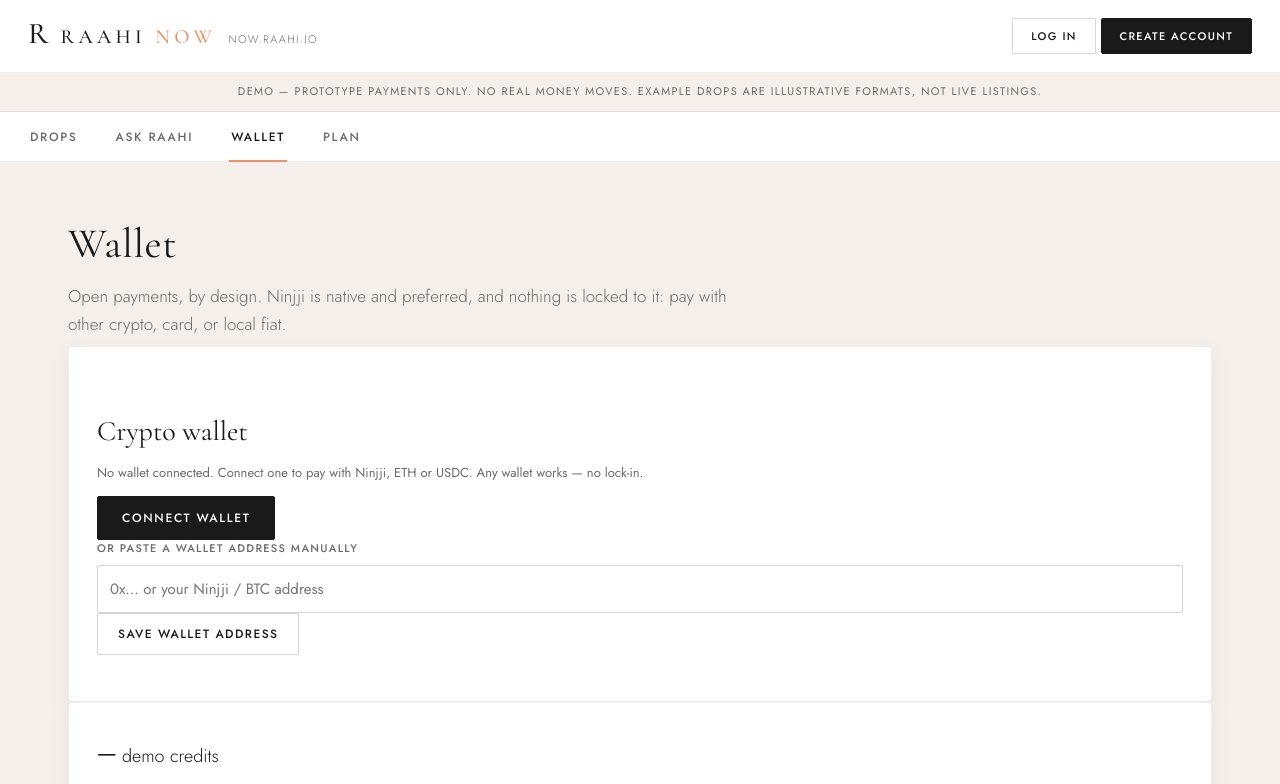
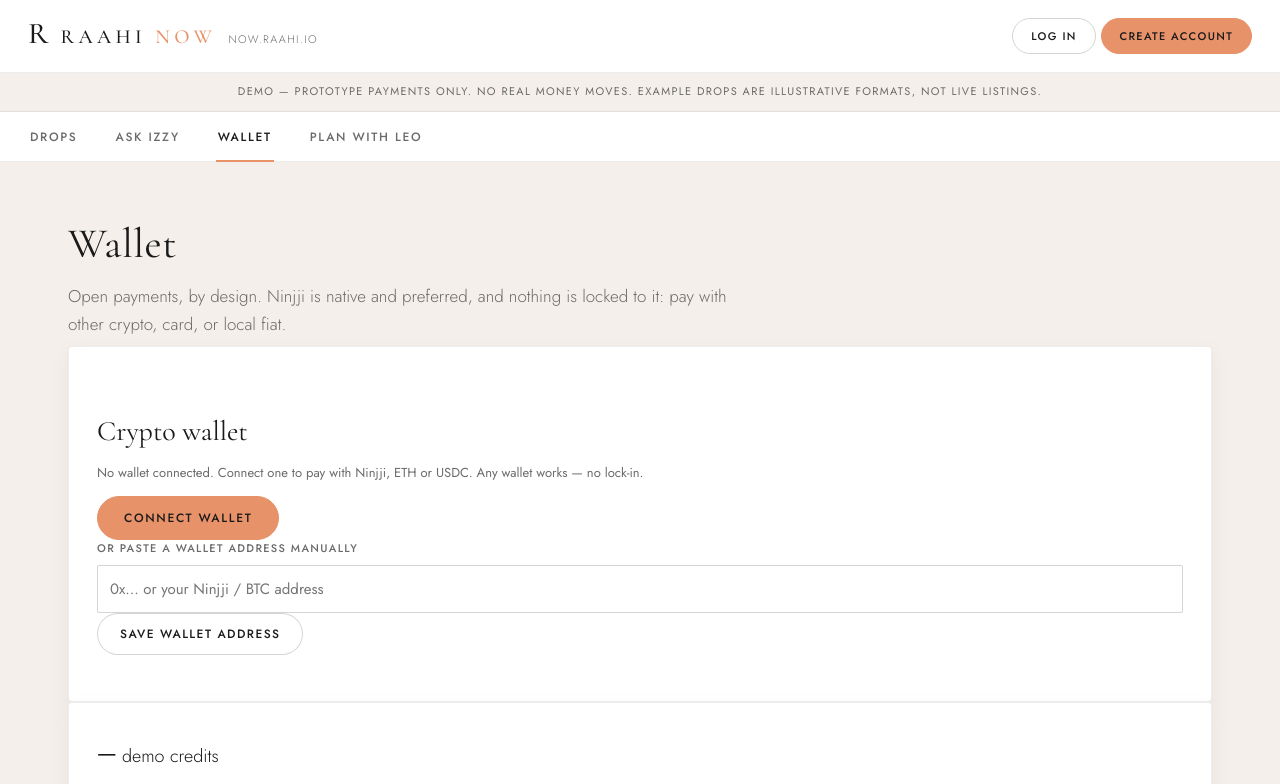
Before and after one commit to imeshnu1/raahi-now, a website: page public/index.html in a window 1280 px wide. Both pictures are taken after a click on the button "WALLET". Shown: the top 784 px of the page. Drawn offline with nearby package versions, Linux system fonts and the light colour scheme; no server answers.

Commit message:
Peach rounded buttons, Ask Izzy, Plan with Leo

```diff
--- a/public/index.html
+++ b/public/index.html
@@ -4,7 +4,7 @@
 <meta charset="utf-8">
 <meta name="viewport" content="width=device-width, initial-scale=1">
 <title>Raahi NOW — Real recommendations, from a real person who is there now</title>
-<meta name="description" content="Raahi NOW on now.raahi.io: expiring travel recommendations from verified locals. Unlock a Drop, Ask Raahi, book the person. Demo — no real payments.">
+<meta name="description" content="Raahi NOW on now.raahi.io: expiring travel recommendations from verified locals. Unlock a Drop, Ask Izzy, book the person. Demo — no real payments.">
 <link rel="preconnect" href="https://fonts.googleapis.com">
 <link rel="preconnect" href="https://fonts.gstatic.com" crossorigin>
 <link href="https://fonts.googleapis.com/css2?family=Cormorant+Garamond:wght@400;500&family=Jost:wght@300;400;500&display=swap" rel="stylesheet">
@@ -27,9 +27,9 @@
 
 <nav class="tabs" id="tabs">
   <button data-tab="drops" class="active">Drops</button>
-  <button data-tab="ask">Ask Raahi</button>
+  <button data-tab="ask">Ask Izzy</button>
   <button data-tab="wallet">Wallet</button>
-  <button data-tab="plan">Plan</button>
+  <button data-tab="plan">Plan with Leo</button>
 </nav>
 
 <main>
@@ -45,7 +45,7 @@
 
   <!-- ASK -->
   <section id="tab-ask" class="tab">
-    <h1>Ask Raahi</h1>
+    <h1>Ask Izzy</h1>
     <p class="lede">State the real constraint. Verified locals answer with one recommendation each, not a list of fifty. Asking costs <strong>5 demo credits</strong>.</p>
     <form id="askForm" class="card">
       <label>Where are you?
@@ -105,7 +105,7 @@
 
   <!-- PLAN -->
   <section id="tab-plan" class="tab">
-    <h1>The Plan</h1>
+    <h1>Plan with Leo</h1>
     <div class="card">
       <h2>One domain: now.raahi.io</h2>
       <p>Raahi NOW lives on a subdomain of raahi.io, the domain Raahi already owns. No new domain, one brand, one login, one wallet. raahi.io stays the main home; now.raahi.io is where live Drops, Asks, unlocks and local storefronts happen.</p>
--- a/public/styles.css
+++ b/public/styles.css
@@ -30,8 +30,8 @@ strong,b{font-weight:500}
 .accent-text{color:var(--accent)}
 .brand-domain{color:var(--gray);font-size:11px;letter-spacing:.12em;text-transform:uppercase}
 .header-right{display:flex;align-items:center;gap:10px;flex-wrap:wrap}
-.topbtn{background:transparent;color:var(--ink);border:1px solid var(--hairline-strong);border-radius:2px;padding:9px 18px;font-family:var(--sans);font-size:11px;font-weight:500;letter-spacing:.12em;text-transform:uppercase;cursor:pointer}
-.topbtn.accent-btn{background:var(--ink);border-color:var(--ink);color:var(--white)}
+.topbtn{background:transparent;color:var(--ink);border:1px solid var(--hairline-strong);border-radius:999px;padding:9px 18px;font-family:var(--sans);font-size:11px;font-weight:500;letter-spacing:.12em;text-transform:uppercase;cursor:pointer}
+.topbtn.accent-btn{background:var(--accent);border-color:var(--accent);color:var(--ink)}
 .user-chip{color:var(--gray);font-size:13px;font-weight:400;letter-spacing:.04em}
 .wallet-pill{background:var(--white);color:var(--ink);border:1px solid var(--hairline-strong);border-radius:999px;padding:8px 16px;font-size:13px;font-weight:400;font-variant-numeric:tabular-nums}
 .wallet-pill strong{font-weight:500}
@@ -79,8 +79,8 @@ h2{font-family:var(--serif);font-weight:400;font-size:28px;line-height:1.2;margi
 
 /* ---------- Buttons: slim ink primary, hairline ghost ---------- */
 button{font-family:var(--sans)}
-button.accent,.drop button.accent,.card button.accent{background:var(--ink);color:var(--white);border:1px solid var(--ink);border-radius:2px;padding:12px 24px;font-size:12px;font-weight:500;letter-spacing:.14em;text-transform:uppercase;cursor:pointer}
-button.ghost{background:var(--white);color:var(--ink);border:1px solid var(--hairline-strong);border-radius:2px;padding:11px 20px;font-size:12px;font-weight:500;letter-spacing:.12em;text-transform:uppercase;cursor:pointer}
+button.accent,.drop button.accent,.card button.accent{background:var(--accent);color:var(--ink);border:1px solid var(--accent);border-radius:999px;padding:12px 26px;font-size:12px;font-weight:500;letter-spacing:.14em;text-transform:uppercase;cursor:pointer}
+button.ghost{background:var(--white);color:var(--ink);border:1px solid var(--hairline-strong);border-radius:999px;padding:11px 22px;font-size:12px;font-weight:500;letter-spacing:.12em;text-transform:uppercase;cursor:pointer}
 button:disabled{opacity:.4;cursor:not-allowed}
 
 /* ---------- Forms ---------- */
```
